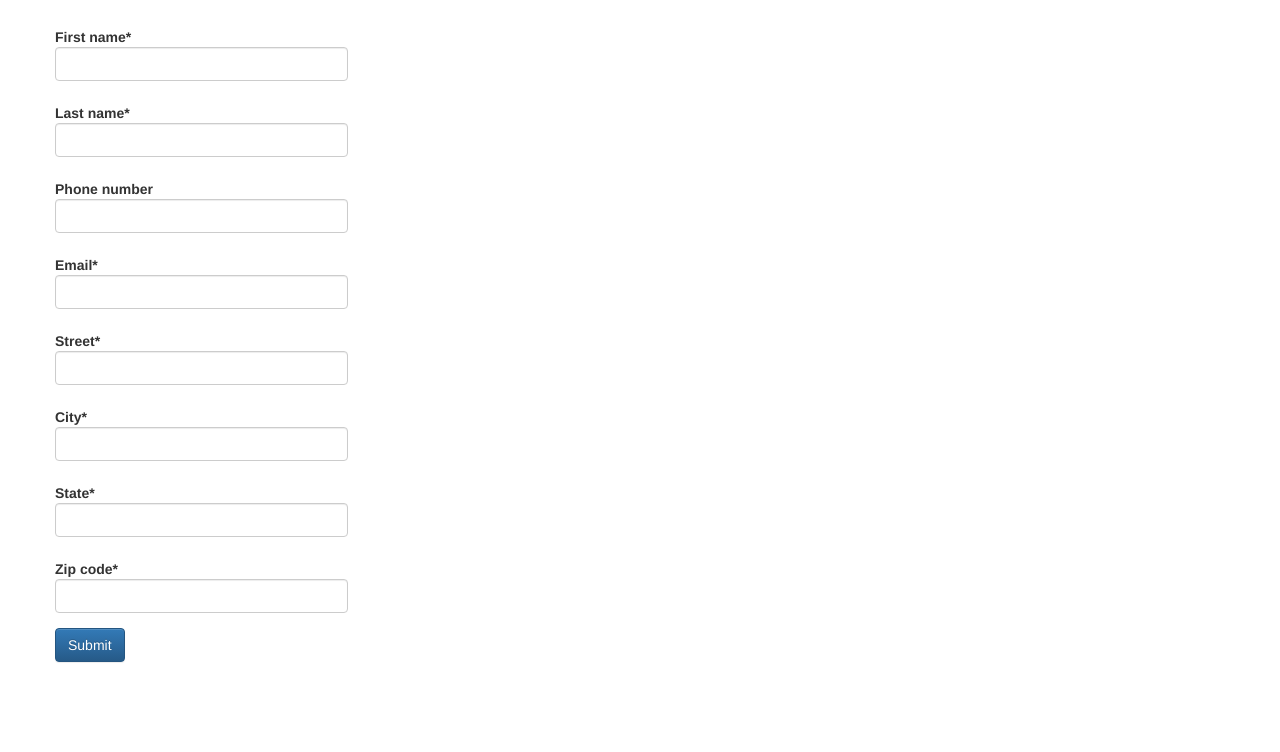
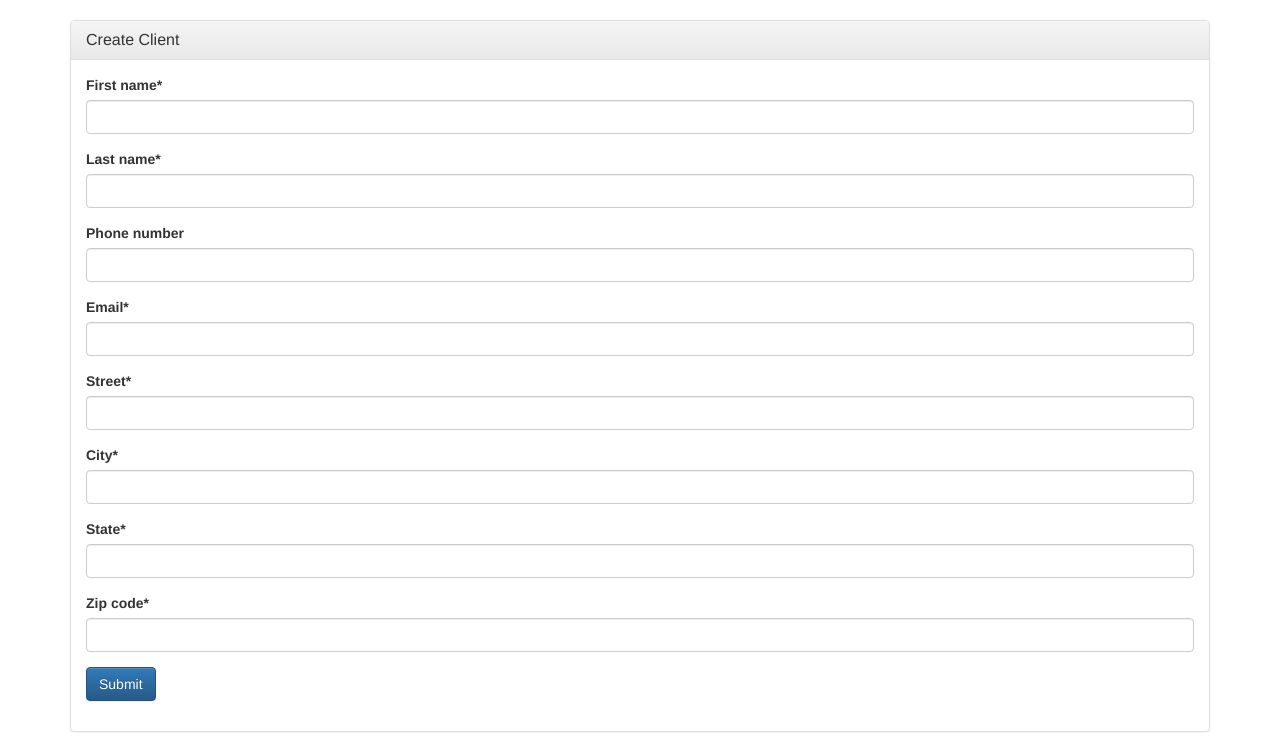
Before and after one commit to ssbothwell/fabco.la, a Django app: page /clients/create/ in a window 1280 px wide. Shown: the part 52-804 px from the top of the page. Before the commit the page ends 715 px from the top, so only its background shows below. Run offline with Django 3.2, Linux system fonts and the light colour scheme; the visitor is signed in with stand-in values (Sample User, id 1); parts of the project's set-up code (start-up, migrations or seed data) failed here and were passed over; some libraries are stand-ins or nearby versions.

Commit message:
tweaked client form

```diff
--- a/fabco/settings.py
+++ b/fabco/settings.py
@@ -42,7 +42,6 @@ INSTALLED_APPS = [
     'django.contrib.staticfiles',
     #third party apps
     'crispy_forms',
-    #'attachments',
     #my apps
     'work.apps.WorkConfig',
 ]
--- a/fabco/urls.py
+++ b/fabco/urls.py
@@ -24,5 +24,4 @@ urlpatterns = [
     url(r'^admin/', admin.site.urls),
     url(r'^login/$', views.login, name='login'),
     url(r'^logout/$', views.logout, name='logout'),
-    #url(r'^attachments/', include('attachments.urls', namespace='attachments')),
 ]
--- a/work/admin.py
+++ b/work/admin.py
@@ -1,5 +1,4 @@
 from django.contrib import admin
-#from attachments.admin import AttachmentInlines
 
 
 from .models import Client, Project, LineItem, ClientAddress
@@ -10,7 +9,6 @@ class LineItemInline(admin.TabularInline):
 class ProjectAdmin(admin.ModelAdmin):
     inlines = [
         LineItemInline,
-        #AttachmentInlines,
     ]
 
 admin.site.register(Client)
--- a/work/forms.py
+++ b/work/forms.py
@@ -23,7 +23,7 @@ class ClientForm(ModelForm):
                 'email',
         )
         self.helper.form_id = 'id-ClientForm'
-        self.helper.form_class = 'blueForms'
+        #self.helper.form_class = 'blueForms'
         self.helper.form_method = 'post'
         self.helper.form_action = 'submit_client'
         self.helper.form_tag = False
@@ -38,7 +38,7 @@ class ClientAddressForm(ModelForm):
         super(ClientAddressForm, self).__init__(*args, **kwargs)
         self.helper = FormHelper()
         self.helper.form_id = 'id-ClientForm'
-        self.helper.form_class = 'blueForms'
+        #self.helper.form_class = 'blueForms'
         self.helper.form_method = 'post'
         self.helper.form_action = 'submit_client'
         self.helper.form_tag = False
--- a/work/templates/work/client_form.html
+++ b/work/templates/work/client_form.html
@@ -3,16 +3,20 @@
 {% block content %}
 {% load addcss %}
 
-<div class="row">
-    <div class="col-sm-6 col-md-3">
-        <form action="" class="form-horizontal" method="POST">{% csrf_token %}
+<div class="panel panel-default">
+    <div class="panel-heading">
+        <h3 class="panel-title">Create Client</h3>
+    </div>
+    <div class="panel-body">
+        <form action="" method="POST">
+            {% csrf_token %}
             {{ client_form.non_field_errors }}
             {% crispy client_form %}
             {% crispy address_form %}
-
         </form>
     </div>
+</div>
 
 
-</div>
+
 {% endblock %}
--- a/work/urls.py
+++ b/work/urls.py
@@ -19,5 +19,4 @@ urlpatterns = [
     url(r'^clients/create/$', views.ClientCreateView, name='client_create'),
     url(r'^clients/(?P<pk>[0-9]+)/update/$', views.ClientUpdateView, name='clients_update'),
     url(r'^clients/(?P<pk>[0-9]+)/delete/$', views.ClientDeleteView, name='clients_delete'),
-
 ]
```
Also changed, not shown: work/templates/work/project_form.html (+4 -4 lines), work/migrations/0022_auto_20160730_2015.py (added), 7 other files.
